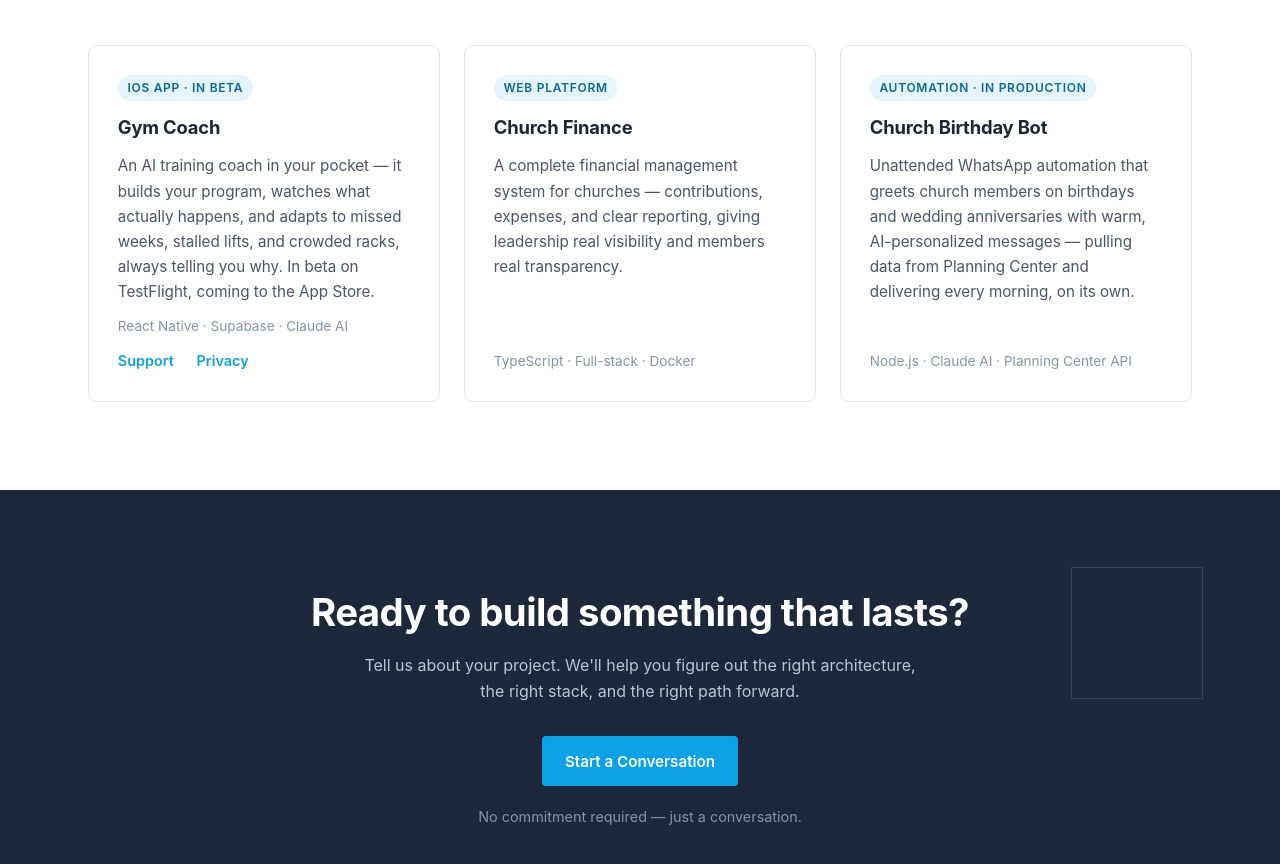
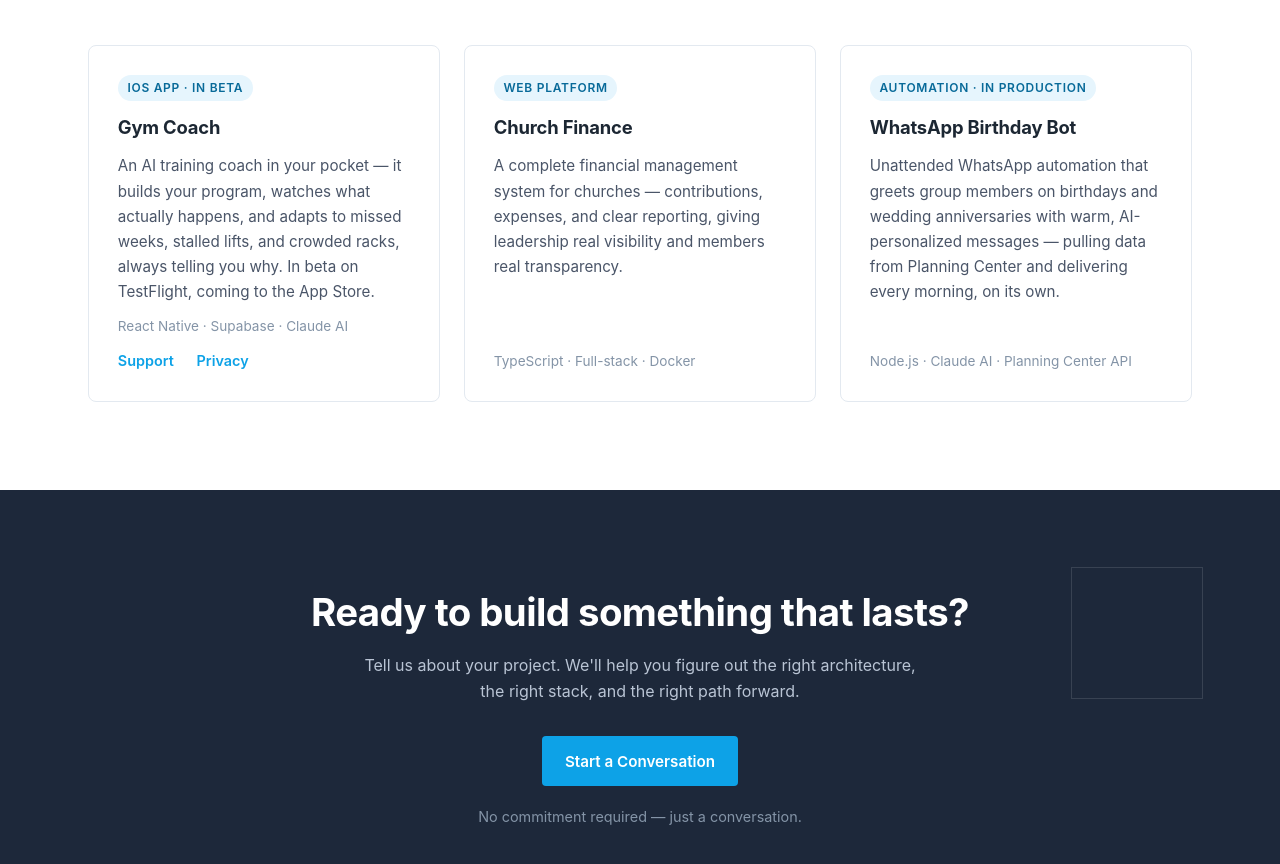
Before and after one commit to Carva85/carvatech-site, a plain HTML site: page index.html in a window 1280 px wide. Shown: the part 2146-3010 px from the top of the page. Drawn offline with Linux system fonts and the light colour scheme.

Commit message:
Changing WhatsApp Bot title on the website

```diff
--- a/index.html
+++ b/index.html
@@ -220,8 +220,8 @@
       </div>
       <div class="card">
         <span class="badge">Automation · In production</span>
-        <h3>Church Birthday Bot</h3>
-        <p>Unattended WhatsApp automation that greets church members on birthdays and wedding anniversaries with warm, AI-personalized messages — pulling data from Planning Center and delivering every morning, on its own.</p>
+        <h3>WhatsApp Birthday Bot</h3>
+        <p>Unattended WhatsApp automation that greets group members on birthdays and wedding anniversaries with warm, AI-personalized messages — pulling data from Planning Center and delivering every morning, on its own.</p>
         <div class="tags">Node.js · Claude AI · Planning Center API</div>
       </div>
     </div>
```
